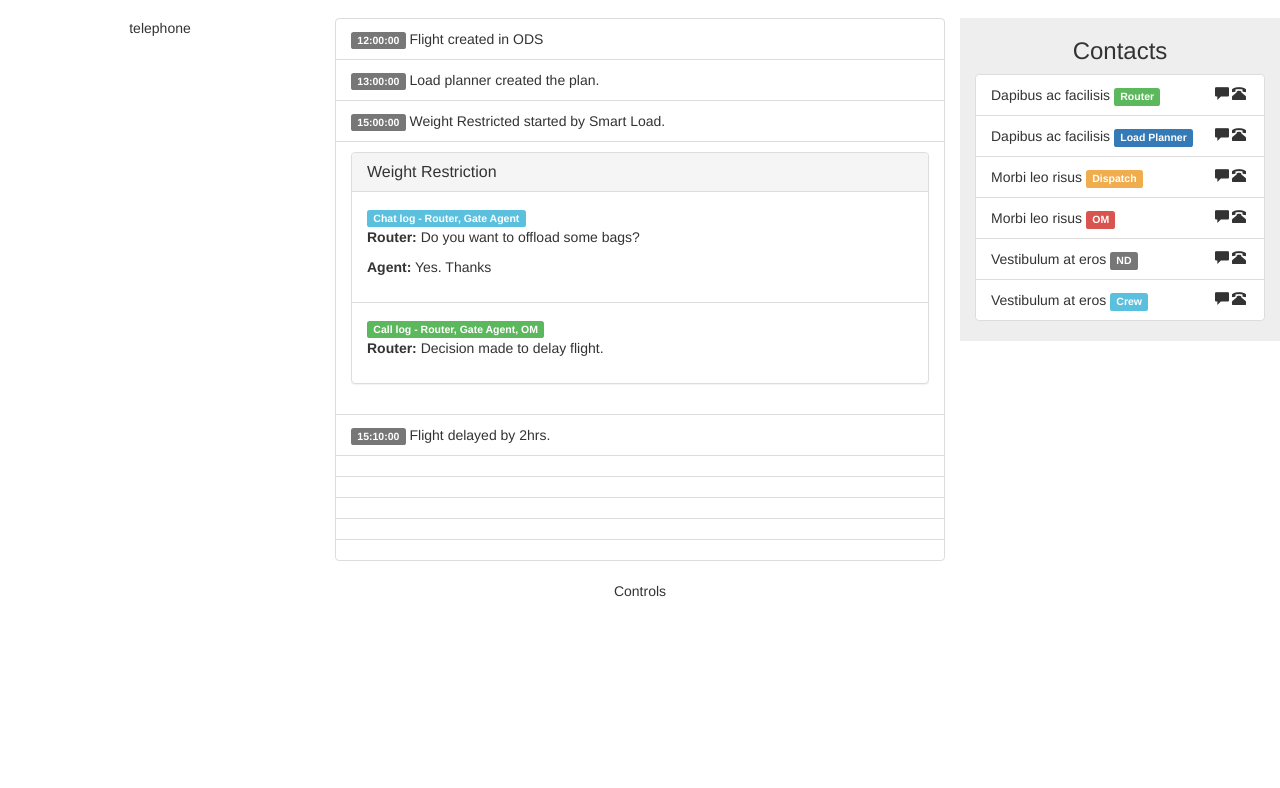
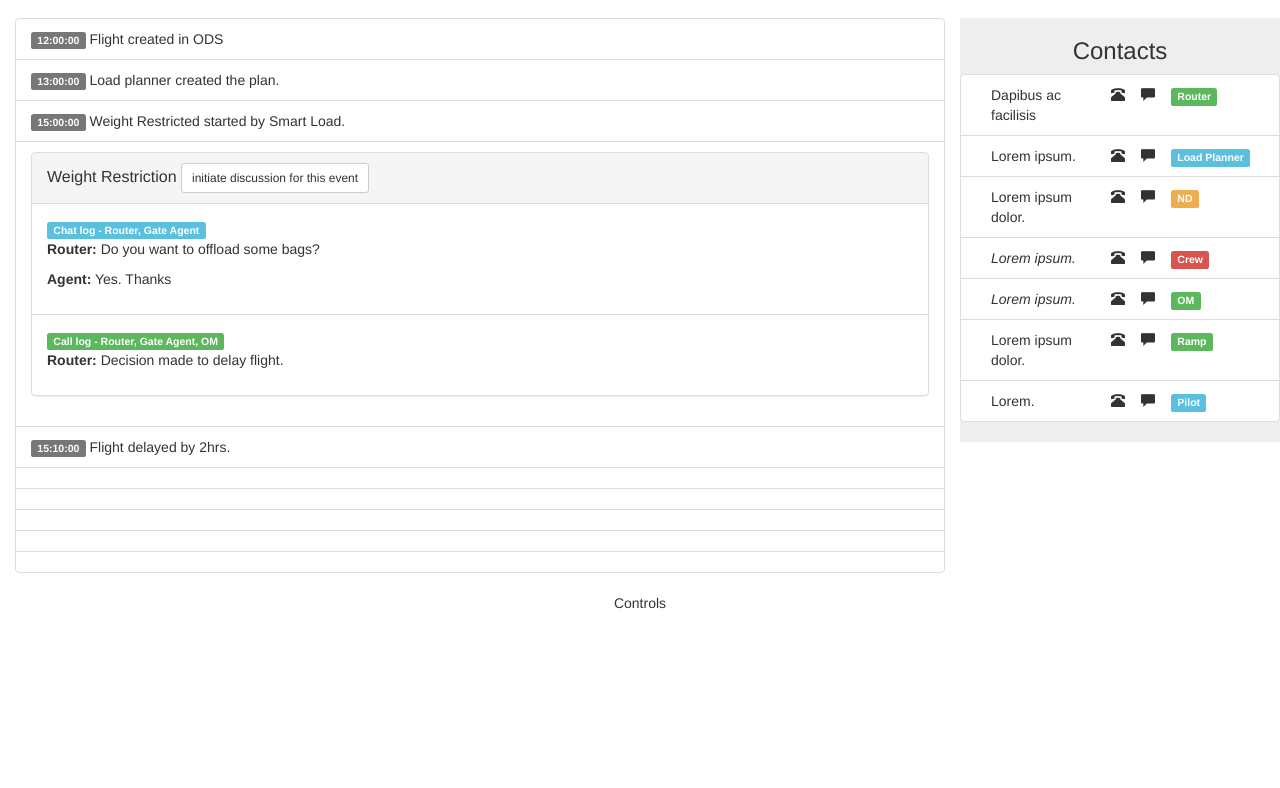
Before and after one commit to chai85/angular-calendar, a website: page app/index.html in a window 1280 px wide. Shown: the part 54-842 px from the top of the page. Drawn offline with nearby package versions, Linux system fonts and the light colour scheme.

Commit message:
contacts grid

```diff
--- a/app/index.html
+++ b/app/index.html
@@ -3,6 +3,7 @@
 
 <head>
     <meta charset="UTF-8">
+    <meta name="viewport" content="width=device-width, initial-scale=1">
     <title>Collab Tool</title>
 
     <link rel=stylesheet href="app.css">
@@ -29,11 +30,11 @@
 
             <!-- Collect the nav links, forms, and other content for toggling -->
             <div class="collapse navbar-collapse" id="bs-example-navbar-collapse-1">
-                <ul class="nav navbar-nav">
-                    <!--
+                <!--<ul class="nav navbar-nav">
+
                     <li class="active"><a href="#">Link <span class="sr-only">(current)</span></a></li>
-<li><a href="#">Link</a></li>
--->
+                    <li><a href="#">Link</a></li>
+
                     <li class="dropdown">
                         <a href="#" class="dropdown-toggle" data-toggle="dropdown" role="button" aria-haspopup="true" aria-expanded="false">Dropdown <span class="caret"></span></a>
                         <ul class="dropdown-menu">
@@ -46,7 +47,7 @@
                             <li><a href="#">One more separated link</a></li>
                         </ul>
                     </li>
-                </ul>
+                </ul>-->
                 <form class="navbar-form navbar-left" role="search">
                     <div class="input-group">
                         <input type="text" class="form-control" placeholder="Search for...">
@@ -57,7 +58,7 @@
                         </span>
                     </div>
                 </form>
-                <ul class="nav navbar-nav navbar-right">
+                <!--<ul class="nav navbar-nav navbar-right">
                     <li><a href="#">Link</a></li>
                     <li class="dropdown">
                         <a href="#" class="dropdown-toggle" data-toggle="dropdown" role="button" aria-haspopup="true" aria-expanded="false">Dropdown <span class="caret"></span></a>
@@ -69,7 +70,7 @@
                             <li><a href="#">Separated link</a></li>
                         </ul>
                     </li>
-                </ul>
+                </ul>-->
             </div>
             <!-- /.navbar-collapse -->
         </div>
@@ -77,8 +78,8 @@
     </nav>
     <div class="container-fluid text-center collab">
         <div class="row">
-            <div class="col-xs-3">telephone</div>
-            <div class="col-xs-6">
+            <!--            <div class="col-xs-3">telephone</div>-->
+            <div class="col-xs-9">
 
                 <ul class="list-group text-left">
                     <li class="list-group-item"><span class="label label-default">12:00:00</span> Flight created in ODS</li>
@@ -94,6 +95,7 @@
                                         <a role="button" data-toggle="collapse" data-parent="#accordion" href="#collapseOne" aria-expanded="true" aria-controls="collapseOne">
                                           Weight Restriction
                                         </a>
+                                        <span class="btn btn-default btn-sm">initiate discussion for this event</span>
                                     </h4>
                                 </div>
                                 <div id="collapseOne" class="panel-collapse collapse in" role="tabpanel" aria-labelledby="headingOne">
@@ -122,12 +124,50 @@
             <div class="col-xs-3 contacts">
                 <h3>Contacts</h3>
                 <ul class="list-group text-left">
-                    <li class="list-group-item"> Dapibus ac facilisis <span class="label label-success">Router</span><span class="glyphicon glyphicon-phone-alt phone-icon pull-right"></span> <span class="glyphicon glyphicon-comment comment-icon pull-right"></span></li>
-                    <li class="list-group-item"> Dapibus ac facilisis <span class="label label-primary">Load Planner</span><span class="glyphicon glyphicon-phone-alt phone-icon pull-right"></span> <span class="glyphicon glyphicon-comment comment-icon pull-right"></span></li>
-                    <li class="list-group-item"> Morbi leo risus <span class="label label-warning">Dispatch</span><span class="glyphicon glyphicon-phone-alt phone-icon pull-right"></span> <span class="glyphicon glyphicon-comment comment-icon pull-right"></span></li>
-                    <li class="list-group-item"> Morbi leo risus <span class="label label-danger">OM</span><span class="glyphicon glyphicon-phone-alt phone-icon pull-right"></span> <span class="glyphicon glyphicon-comment comment-icon pull-right"></span></li>
-                    <li class="list-group-item"> Vestibulum at eros <span class="label label-default">ND</span><span class="glyphicon glyphicon-phone-alt phone-icon pull-right"></span> <span class="glyphicon glyphicon-comment comment-icon pull-right"></span></li>
-                    <li class="list-group-item"> Vestibulum at eros <span class="label label-info">Crew</span><span class="glyphicon glyphicon-phone-alt phone-icon pull-right"></span> <span class="glyphicon glyphicon-comment comment-icon pull-right"></span></li>
+                    <li class="list-group-item row">
+                        <div class="col-xs-5">Dapibus ac facilisis</div>
+                        <div class="col-xs-1"><span class="glyphicon glyphicon-phone-alt phone-icon"></span></div>
+                        <div class="col-xs-1"><span class="glyphicon glyphicon-comment comment-icon"></span></div>
+                        <div class="col-xs-3"><span class="label label-success">Router</span></div>
+                    </li>
+
+                    <li class="list-group-item row">
+                        <div class="col-xs-5">Lorem ipsum.</div>
+                        <div class="col-xs-1"><span class="glyphicon glyphicon-phone-alt phone-icon"></span></div>
+                        <div class="col-xs-1"><span class="glyphicon glyphicon-comment comment-icon"></span></div>
+                        <div class="col-xs-3"><span class="label label-info">Load Planner</span></div>
+                    </li>
+                    <li class="list-group-item row">
+                        <div class="col-xs-5">Lorem ipsum dolor.</div>
+                        <div class="col-xs-1"><span class="glyphicon glyphicon-phone-alt phone-icon"></span></div>
+                        <div class="col-xs-1"><span class="glyphicon glyphicon-comment comment-icon"></span></div>
+                        <div class="col-xs-3"><span class="label label-warning">ND</span></div>
+                    </li>
+                    <li class="list-group-item row">
+                        <div class="col-xs-5"><em>Lorem ipsum.</em></div>
+                        <div class="col-xs-1"><span class="glyphicon glyphicon-phone-alt phone-icon"></span></div>
+                        <div class="col-xs-1"><span class="glyphicon glyphicon-comment comment-icon"></span></div>
+                        <div class="col-xs-3"><span class="label label-danger">Crew</span></div>
+                    </li>
+                    <li class="list-group-item row">
+                        <div class="col-xs-5"><em>Lorem ipsum.</em></div>
+                        <div class="col-xs-1"><span class="glyphicon glyphicon-phone-alt phone-icon"></span></div>
+                        <div class="col-xs-1"><span class="glyphicon glyphicon-comment comment-icon"></span></div>
+                        <div class="col-xs-3"><span class="label label-success text-justify">OM</span></div>
+                    </li>
+                    <li class="list-group-item row">
+                        <div class="col-xs-5">Lorem ipsum dolor.</div>
+                        <div class="col-xs-1"><span class="glyphicon glyphicon-phone-alt phone-icon"></span></div>
+                        <div class="col-xs-1"><span class="glyphicon glyphicon-comment comment-icon"></span></div>
+                        <div class="col-xs-3"><span class="label label-success">Ramp</span>
+                        </div>
+                    </li>
+                    <li class="list-group-item row">
+                        <div class="col-xs-5">Lorem.</div>
+                        <div class="col-xs-1"><span class="glyphicon glyphicon-phone-alt phone-icon"></span></div>
+                        <div class="col-xs-1"><span class="glyphicon glyphicon-comment comment-icon"></span></div>
+                        <div class="col-xs-3"><span class="label label-info">Pilot</span></div>
+                    </li>
                 </ul>
             </div>
         </div>
```
